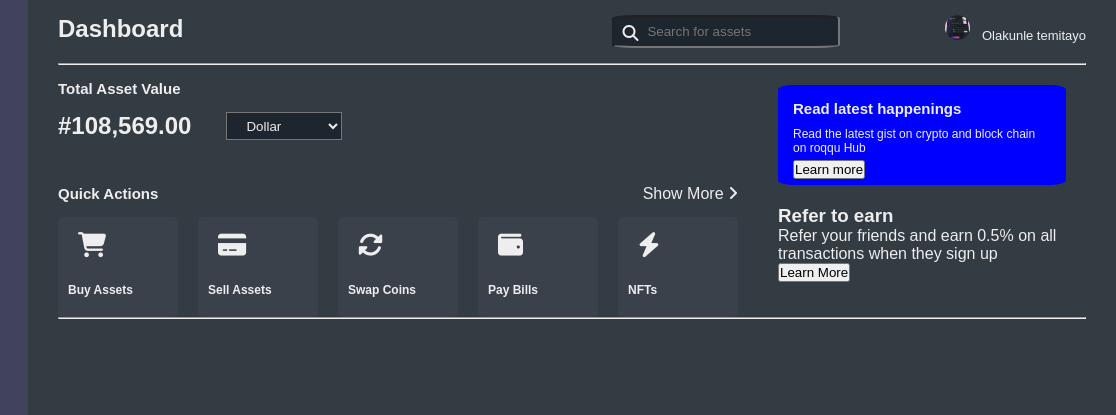
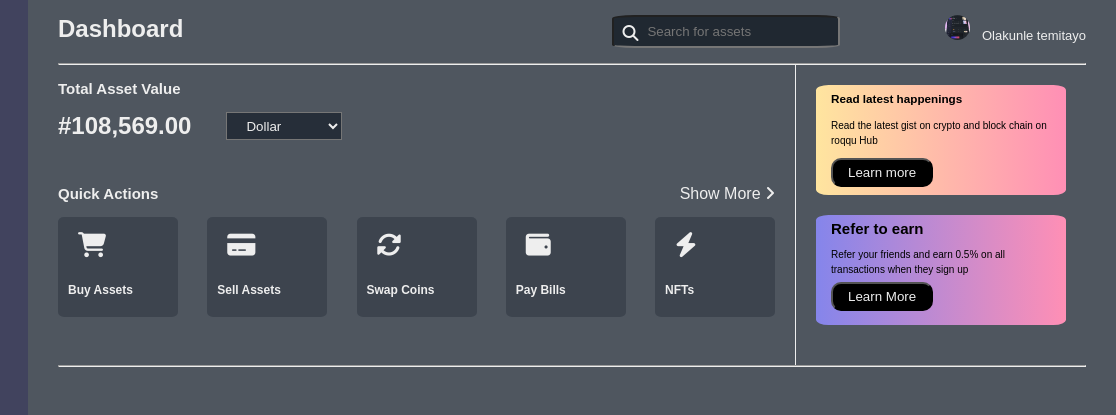
Before and after one commit to Nifemiasaolu/Dashboard, a plain HTML site: page index.html in a window 1280 px wide. Shown: the top 415 px of the page, 164-1280 px from the left. Drawn offline with nearby package versions, Linux system fonts and the light colour scheme.

Commit message:
New styles

```diff
--- a/styles.css
+++ b/styles.css
@@ -6,7 +6,7 @@
 }
 
 body {
-    background-color: #1a232ce3;
+    background-color: #1a232ec3;
     color: #eee;
 }
 
@@ -143,9 +143,9 @@ hr {
 }
 
 #currency {
-    background: #1a232ce3;
+    background: #1a232ec3;
     color: #eee;
-    padding: 0 15px
+    padding: 0 15px;
 }
 
 .quick-action {
@@ -189,6 +189,11 @@ hr {
     font-size: 12px;
  }
 
+.vl {
+    border-left: 1px solid #eee;
+    height: 300px;
+}
+
  /* Section right */
 
  .section-right {
@@ -198,18 +203,46 @@ hr {
 
  .learn-more {
     padding: 15px;
+    padding-top: 5px;
     border-radius: 5%;
-    background-color: blue;
-    height: 100px;
+    background: linear-gradient(to right, #ffe59f, #ff8fb5);
+    height: 110px;
+    width: 250px;
     margin-bottom: 20px;
- }
-
- .learn-more h3 {
-    font-size: 15px;
-    padding-bottom: 10px;
+    color: black;
  }
 
  .learn-more p {
-    font-size: 12px;
+    padding-bottom: 10px;
+    padding-top: 10px;
+ }
+ .learn-more2 {
+    padding: 15px;
+    padding-top: 5px;
+    border-radius: 5%;
+    background: linear-gradient(to right, #8585eb, #ff8fb5);
+    height: 110px;
+    width: 250px;
+    margin-bottom: 20px;
+    color: black;
+ }
+
+ .learn-more, .learn-more2 h3 {
+    font-size: 15px;
+    padding-bottom: 10px;
+
+ }
+
+ .learn-more, .learn-more2 p {
+    font-size: 10px;
     padding-bottom: 5px;
+    line-height: 1.5;
  }
+
+ button {
+    background-color: black;
+    color: #eee;
+    border-radius: 10px;
+    padding: 5px 15px;
+
+ }
```
